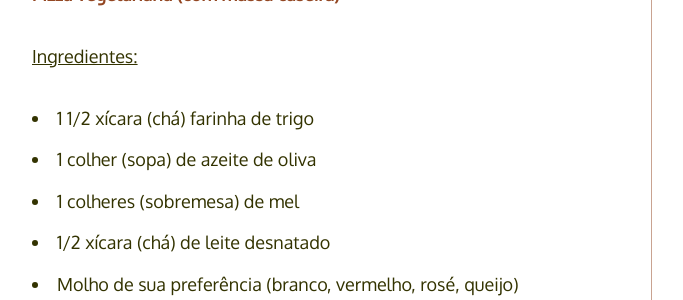
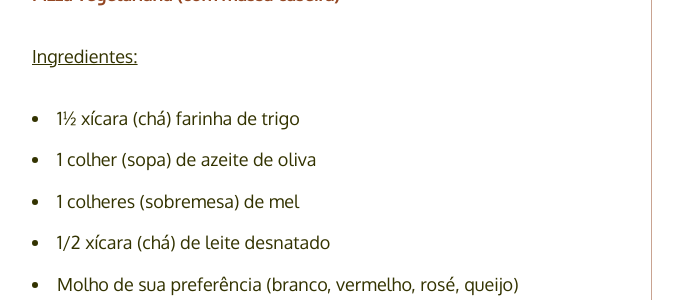
Before and after one commit to PaneladePau/paneladepau-jekyll-blog, a Jekyll site: the page built from _posts/2015-03-09-pizza-vegetariana.md, in a window 1280 px wide and 900 px high, scrolled down 688 px. Shown: the part 153-453 px from the top of the window, without its empty margins (138-821 px from the left). Built offline with Jekyll 4.4.1, drawn with Linux system fonts in a browser that asks for light colours; nearby versions of some CDN libraries; some web fonts are replaced; Markdown is read by kramdown in place of the engine named in the settings.

Commit message:
“update”

```diff
--- a/_posts/2015-03-09-pizza-vegetariana.md
+++ b/_posts/2015-03-09-pizza-vegetariana.md
@@ -23,7 +23,7 @@ Para dar mais uma boa dica de como usar as verduras a favor de uma comidinha del
 
 ###Ingredientes:
 
-* 1 1/2 xícara (chá) farinha de trigo
+* 1½  xícara (chá) farinha de trigo
 * 1 colher (sopa) de azeite de oliva
 * 1 colheres (sobremesa) de mel
 * 1/2 xícara (chá) de leite desnatado
```
Also changed, not shown: img/fotos-dos-posts/pizza-vegetariana.jpg.
